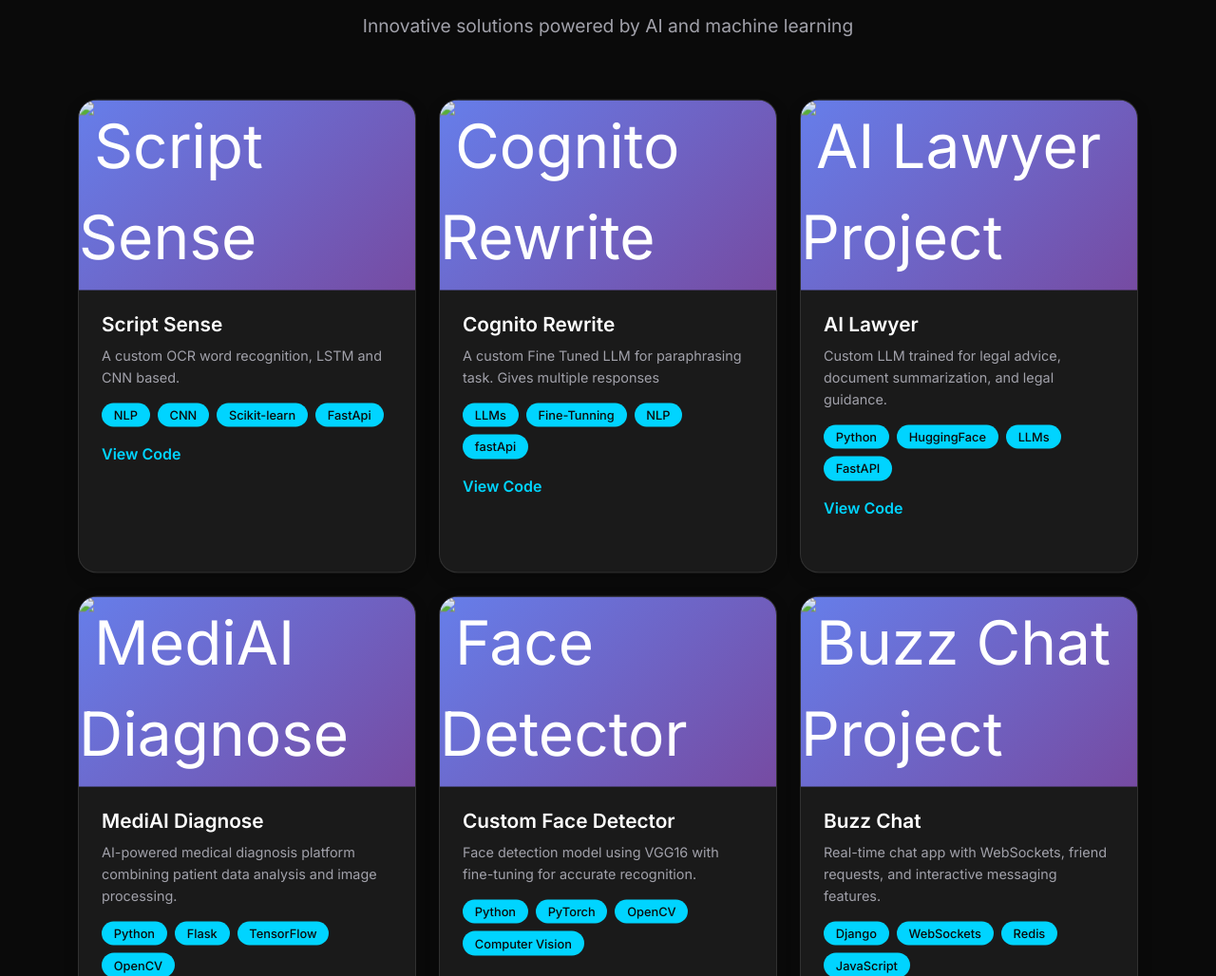
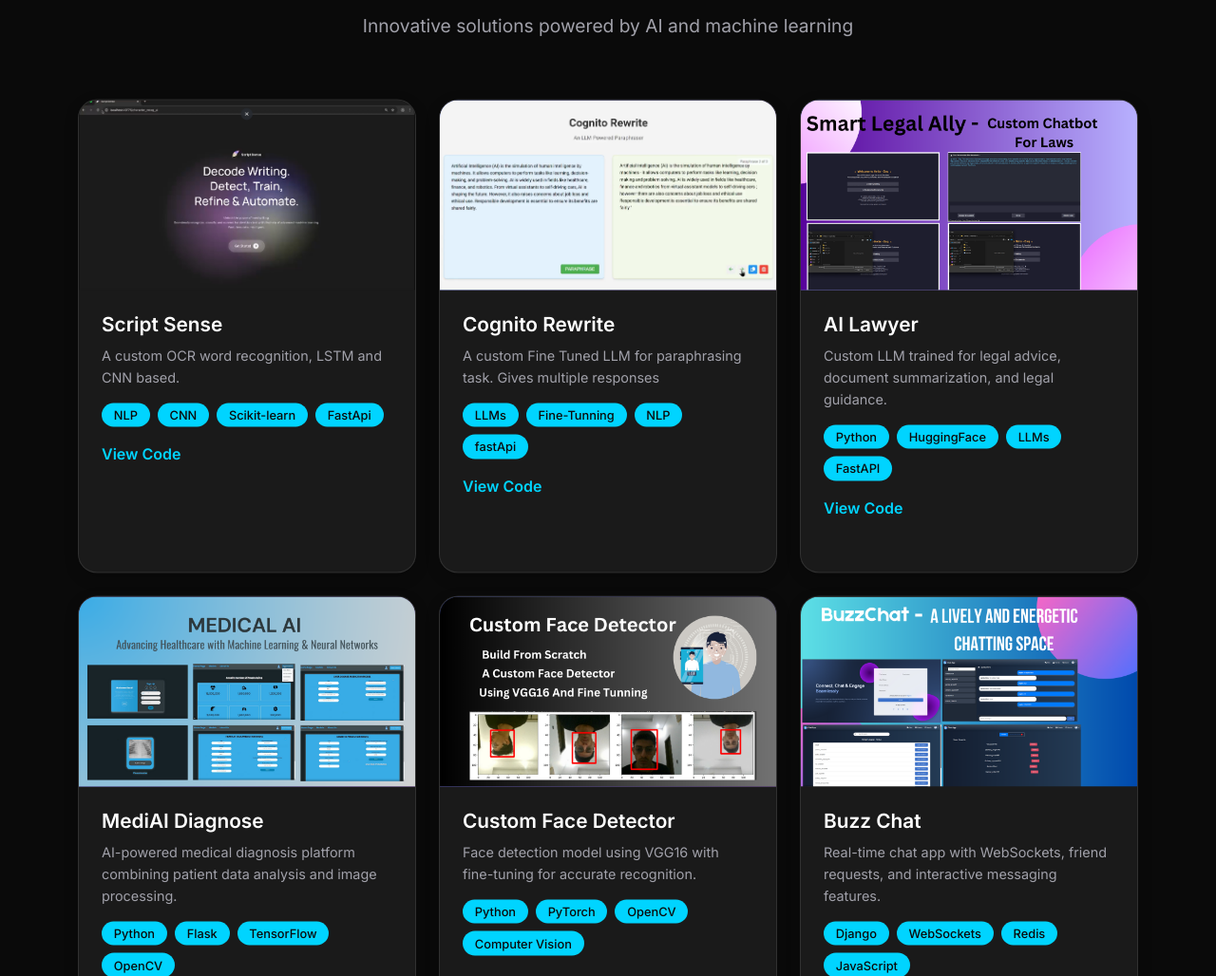
Before and after one commit to asghar-rizvi/portfolio-website, a plain HTML site: page index.html in a window 1280 px wide. Shown: the part 1776-2804 px from the top of the page at 95% size. Drawn offline with nearby package versions, Linux system fonts and the light colour scheme; the site is published under a folder, as on GitHub Pages, so addresses that start at the root find nothing; animation ran at ten frames a second.

Commit message:
minor fixes

```diff
--- a/index.html
+++ b/index.html
@@ -1132,7 +1132,7 @@
                 <div class="col-lg-4 col-md-6" data-aos="fade-up" data-aos-delay="100">
                     <div class="project-card tap-animation">
                         <div class="project-image">
-                             <img src="/images/projects/4.png" alt="Script Sense Project" class="img-fluid">
+                             <img src="images/projects/4.png" alt="Script Sense Project" class="img-fluid">
                         </div>
                         <div class="project-content">
                             <h3 class="project-title">Script Sense</h3>
@@ -1152,7 +1152,7 @@
                 <div class="col-lg-4 col-md-6" data-aos="fade-up" data-aos-delay="500">
                     <div class="project-card tap-animation">
                         <div class="project-image">
-                             <img src="/images/projects/3.png" alt="Cognito Rewrite Project" class="img-fluid">
+                             <img src="images/projects/3.png" alt="Cognito Rewrite Project" class="img-fluid">
                         </div>
                         <div class="project-content">
                             <h3 class="project-title">Cognito Rewrite</h3>
@@ -1172,7 +1172,7 @@
                 <div class="col-lg-4 col-md-6" data-aos="fade-up" data-aos-delay="400">
                     <div class="project-card tap-animation">
                         <div class="project-image">
-                             <img src="/images/projects/2.png" alt="AI Lawyer Project" class="img-fluid">
+                             <img src="images/projects/2.png" alt="AI Lawyer Project" class="img-fluid">
                         </div>
                         <div class="project-content">
                             <h3 class="project-title">AI Lawyer</h3>
@@ -1192,7 +1192,7 @@
                 <div class="col-lg-4 col-md-6" data-aos="fade-up" data-aos-delay="300">
                     <div class="project-card tap-animation">
                         <div class="project-image">
-                             <img src="/images/projects/1.png" alt="MediAI Diagnose Project" class="img-fluid">
+                             <img src="images/projects/1.png" alt="MediAI Diagnose Project" class="img-fluid">
                         </div>
                         <div class="project-content">
                             <h3 class="project-title">MediAI Diagnose</h3>
@@ -1212,7 +1212,7 @@
                 <div class="col-lg-4 col-md-6" data-aos="fade-up" data-aos-delay="600">
                     <div class="project-card tap-animation">
                         <div class="project-image">
-                             <img src="/images/projects/6.png" alt="Face Detector Project" class="img-fluid">
+                             <img src="images/projects/6.png" alt="Face Detector Project" class="img-fluid">
                         </div>
                         <div class="project-content">
                             <h3 class="project-title">Custom Face Detector</h3>
@@ -1232,7 +1232,7 @@
                 <div class="col-lg-4 col-md-6" data-aos="fade-up" data-aos-delay="200">
                     <div class="project-card tap-animation">
                         <div class="project-image">
-                             <img src="/images/projects/5.png" alt="Buzz Chat Project" class="img-fluid">
+                             <img src="images/projects/5.png" alt="Buzz Chat Project" class="img-fluid">
                         </div>
                         <div class="project-content">
                             <h3 class="project-title">Buzz Chat</h3>
```
